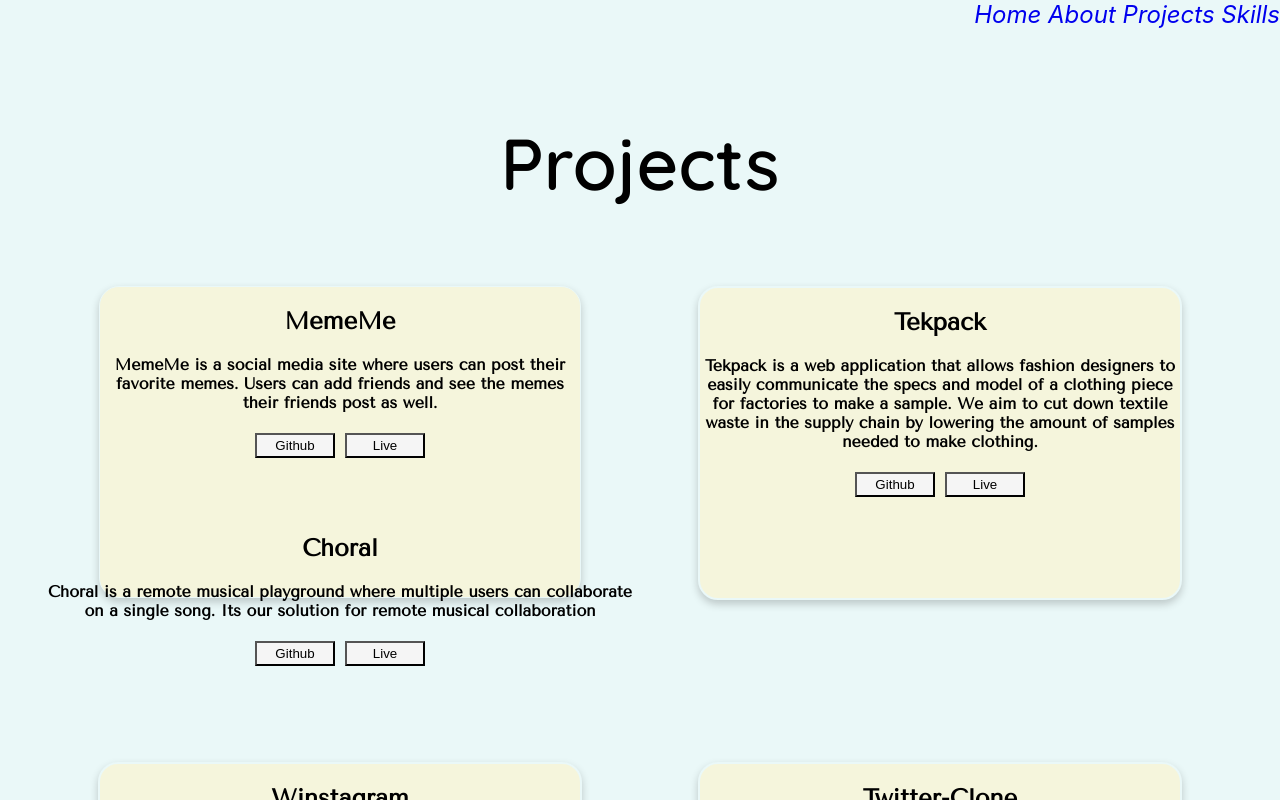
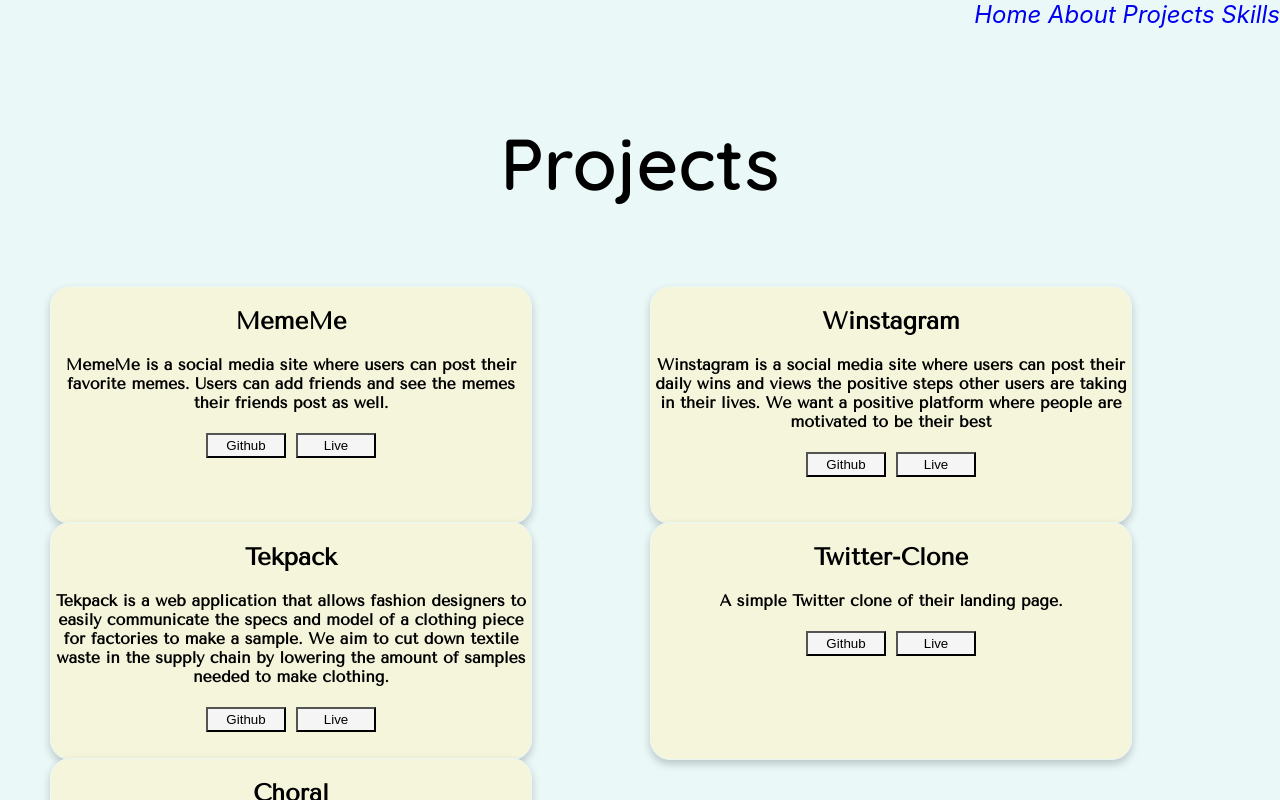
Before and after one commit to ojones311/personalwebsite, a React (Create React App) app in the folder personalwebsite/: page /projects in a window 1280 px wide. Shown: the top 800 px of the page. Built offline with nearby package versions, Linux system fonts and the light colour scheme.

Commit message:
refactored project list and card comp

```diff
--- a/personalwebsite/src/Components/Home.jsx
+++ b/personalwebsite/src/Components/Home.jsx
@@ -9,6 +9,7 @@ class Home extends Component {
         super()
         this.state = {
             quote: '',
+            quoteState: false,
             links: {
                 github: 'https://github.com/ojones311'
             }
@@ -24,6 +25,15 @@ class Home extends Component {
         })
     }
 
+    displayHoverEffect = () => {
+        if(this.state.quoteState){
+            return(
+                <div>
+                    <p>Dont like this quote? Click to fetch a new one</p>
+                </div>
+            )
+        }
+    }
     render(){
         const {quote} = this.state
         return(
@@ -33,9 +43,10 @@ class Home extends Component {
                 <div className='portfolio_pic'>
                     <img id='main-pic' src='./pics/portfolio_pic.jpg' alt='Profile'></img>
                 </div>
-                <div className='random-quote' onClick={this.changeQuote}>
+                <div className='random-quote' onClick={this.changeQuote} onMouseEnter={()=> this.setState({quoteState: true })} onMouseLeave={()=> this.setState({ quoteState: false}) }>
                     <h3>{quote.text}</h3>
                     <h2>{quote.author}</h2>
+                    {this.displayHoverEffect()}
                 </div>
                 <div className='main-card'>
                     <div className='inner-container'>
--- a/personalwebsite/src/Components/ProjectCard.jsx
+++ b/personalwebsite/src/Components/ProjectCard.jsx
@@ -1,10 +1,19 @@
 import React from 'react'
+import '../Styles/ProjectCard.css'
 
 const ProjectCard = (props) => {
-    return(
-        <div className='project'>
+    const {id, name, mission, description, github, live, redirectToGithubPage, redirectToLivePage} = props
+    return (
+        <div id='card'>
+            <h2 id='proj-title'>{name}</h2>
+            <p id={'mission' + id}>{mission}</p>
+            {/* <p>{description}</p> */}
+                <div id='link-buttons' key={id}>
+                    <button id={name + '-githubbutton'} onClick={() => redirectToGithubPage(id)}>Github</button>
+                    <button id={name + '-livebutton'} onClick={() => redirectToLivePage()}>Live</button>
+            </div>
+        </div>
+        )
+}
 
-        </div>
-
-    )
-}
+export default ProjectCard
--- a/personalwebsite/src/Components/Projects.jsx
+++ b/personalwebsite/src/Components/Projects.jsx
@@ -1,4 +1,5 @@
 import React, {Component} from 'react'
+import ProjectCard from './ProjectCard.jsx'
 import '../Styles/Projects.css'
 
 class Projects extends Component {
@@ -41,7 +42,7 @@ class Projects extends Component {
                 {
                     id: 4,
                     name: 'Choral',
-                    description:'A Full Stack Web Application built with React and Express. Howler JS and the Web Audio API are usedfor audio processing. Media Player API is used for recording',
+                    description:'A Full Stack Web Application built with React and Express. Howler JS and the Web Audio API are used for audio processing. Media Player API is used for recording',
                     mission: 'Choral is a remote musical playground where multiple users can collaborate on a single song. Its our solution for remote musical collaboration',
                     github: 'https://github.com/PeterFiorentino/Choral',
                     live: ''
@@ -67,15 +68,8 @@ class Projects extends Component {
                 <h1 id='heading'>Projects</h1>
                 <div className='project-map'>
                     {projectList.map(proj => {
-                        return (
-                            <div id={proj.name} key={proj.id}>
-                                <h2 id='proj-title'>{proj.name}</h2>
-                                <p id={'mission' + proj.id}>{proj.mission}</p>
-                                <div id='link-buttons' key={proj.id}>
-                                    <button id={proj.name + '-githubbutton'} onClick={() => this.redirectToGithubPage(proj.id)}>Github</button>
-                                    <button id={proj.name + '-livebutton'} onClick={this.redirectToLivePage}>Live</button>
-                                </div>
-                            </div>
+                        return(
+                            <ProjectCard key={proj.id} id={proj.id} name={proj.name} description={proj.description} mission={proj.mission}redirectToGithub={this.redirectToGithubPage} redirectToLivePage={this.redirectToLivePage}/>
                         )
                     })
                 }
--- a/personalwebsite/src/Styles/Home.css
+++ b/personalwebsite/src/Styles/Home.css
@@ -14,6 +14,7 @@
 }
 .random-quote {
     width: 100%;
+    height: 140px;
     border-style: solid;
     border-width: 2px;
     border-color: rgb(234, 248, 248);
--- /dev/null
+++ b/personalwebsite/src/Styles/ProjectCard.css
@@ -0,0 +1,21 @@
+#card {
+    width: 80%;
+    height: 100%;
+    margin: 10px;
+    border-color:rgb(234, 248, 248);
+    border-style: solid;
+    border-width: 1px;
+    border-radius: 20px;
+    /* grid-column: 1/2;
+    grid-row: 1/2; */
+
+    justify-items: center;
+    background-color: beige;
+    box-shadow: 0 4px 8px 0 rgba(0,0,0,0.2);
+    transition: .3s;
+}
+
+#card:hover {
+    border-width: 2px;
+    transform: scaleY(1.15) scaleX(1.15);
+}
--- a/personalwebsite/src/Styles/Projects.css
+++ b/personalwebsite/src/Styles/Projects.css
@@ -9,9 +9,9 @@
 
 .project-map {
     display: grid;
-    justify-items: center;
+    justify-items: space-between;
     grid-template-columns: [one] 1fr [two] 1fr [three];
-    grid-template-rows: 1fr 1fr 1fr .5fr;
+    grid-template-rows: 1fr 1fr 1fr ;
     padding: 20px;
     margin: 20px;
 }
```
